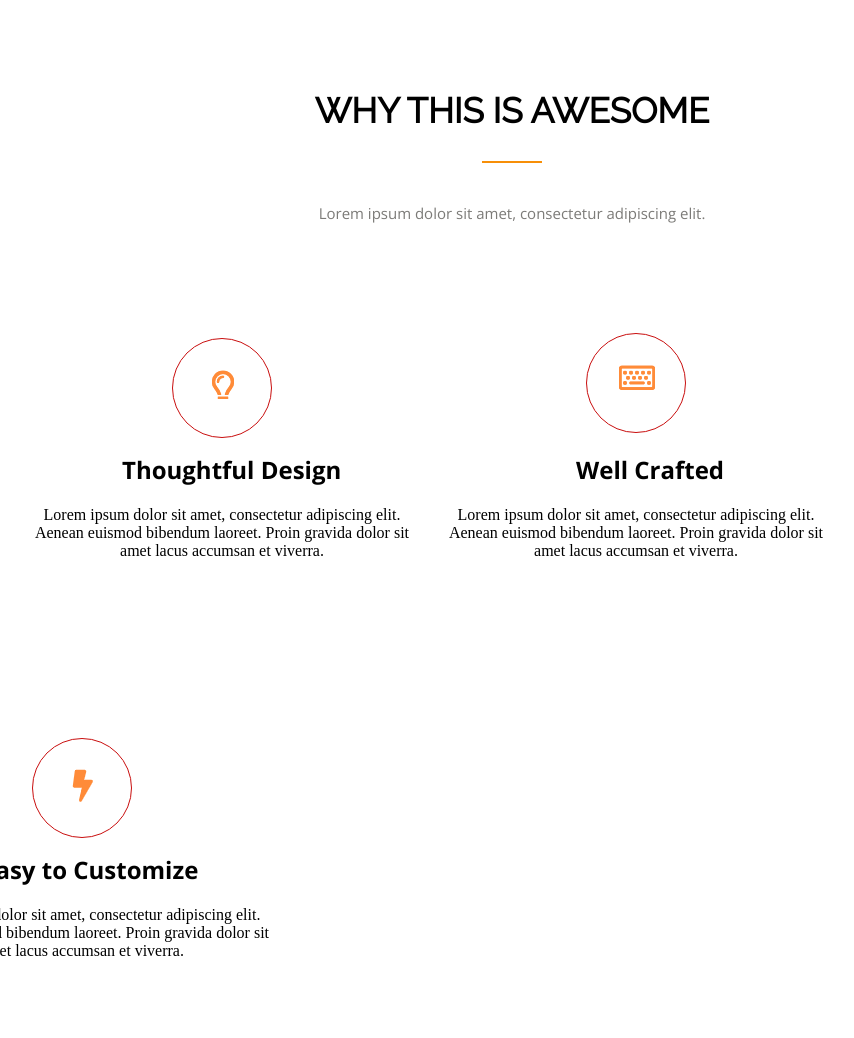
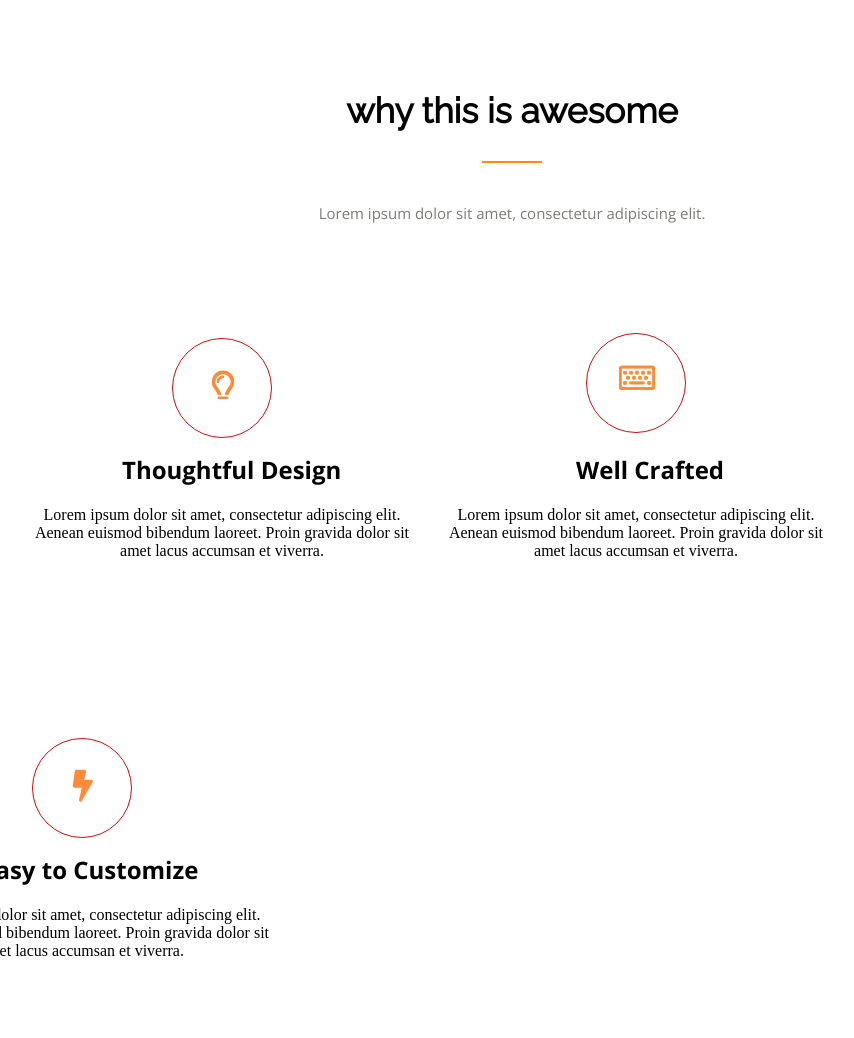
Before and after one commit to Ilya1707/lesson-2, a plain HTML site: page index.html in a window 1280 px wide. Shown: the whole page, without its empty margins (128-982 px from the left). Drawn offline with nearby package versions, Linux system fonts and the light colour scheme.

Commit message:
Update index.html

```diff
--- a/index.html
+++ b/index.html
@@ -11,7 +11,7 @@
 <body>
     <div>
         <header class="header">
-            <h1 class="title">WHY THIS IS AWESOME</h1>
+            <h1 class="title">why this is awesome</h1>
             <hr class="hr">
             <p  class="subtitle">Lorem ipsum dolor sit amet, consectetur adipiscing elit.</p>
         </header>
```
